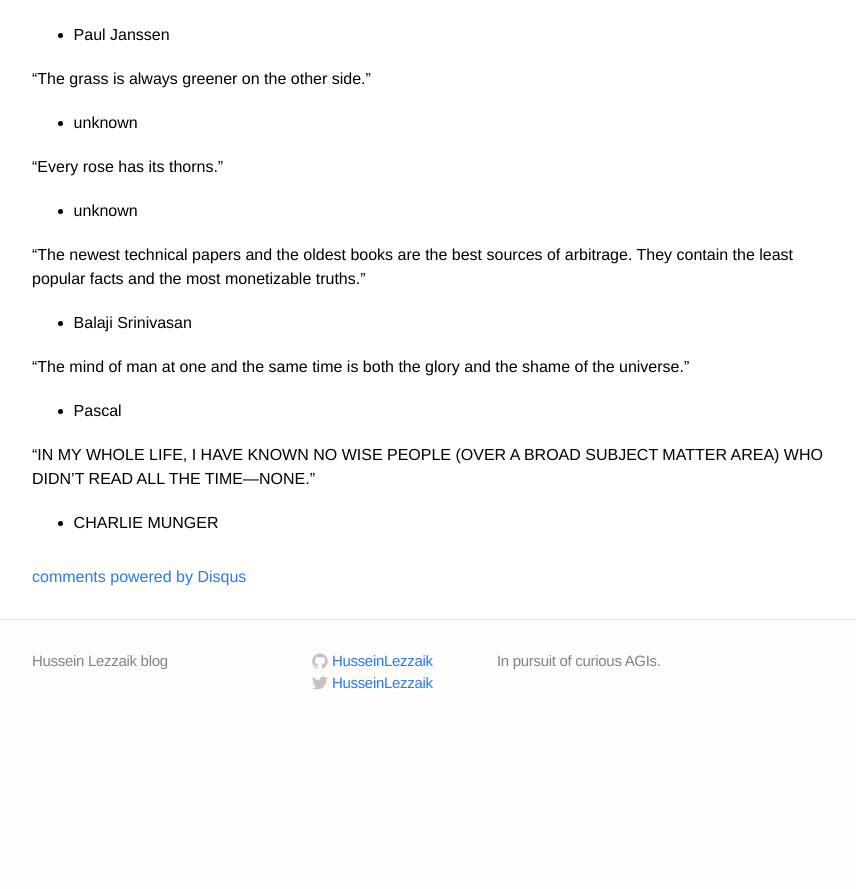
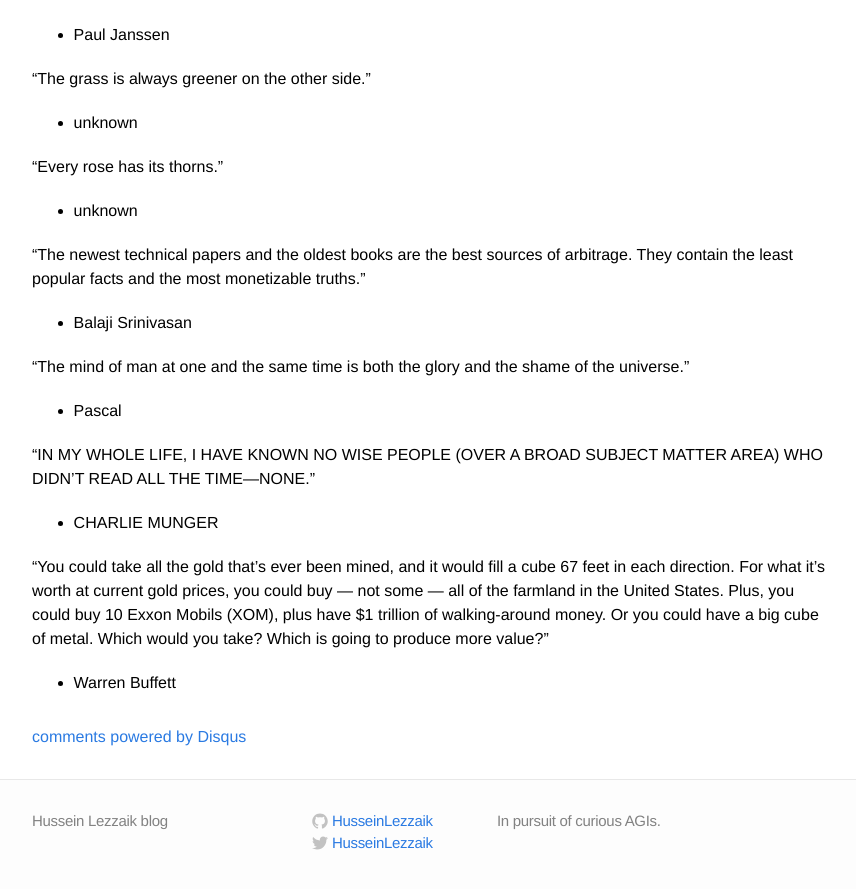
Before and after one commit to HusseinLezzaik/husseinlezzaik.github.io, a Jekyll site: the page built from _posts/2023-07-01-Quotes.md, in a window 1280 px wide and 900 px high, scrolled down 41614 px. Shown: the top 889 px of the window, without its empty margins (208-1064 px from the left). Built offline with Jekyll 4.4.1, drawn with Linux system fonts in a browser that asks for light colours; comment, search, counter and statistics services are not loaded; before the commit the page ends 42354 px from its top, so only the background shows below that.

Commit message:
Update 2023-07-01-Quotes.md

```diff
--- a/_posts/2023-07-01-Quotes.md
+++ b/_posts/2023-07-01-Quotes.md
@@ -1571,3 +1571,7 @@
  “IN MY WHOLE LIFE, I HAVE KNOWN NO WISE PEOPLE (OVER A BROAD SUBJECT MATTER AREA) WHO DIDN’T READ ALL THE TIME—NONE.”
 
 - CHARLIE MUNGER
+
+“You could take all the gold that’s ever been mined, and it would fill a cube 67 feet in each direction. For what it’s worth at current gold prices, you could buy — not some — all of the farmland in the United States. Plus, you could buy 10 Exxon Mobils (XOM), plus have $1 trillion of walking-around money. Or you could have a big cube of metal. Which would you take? Which is going to produce more value?”
+
+- Warren Buffett
```
